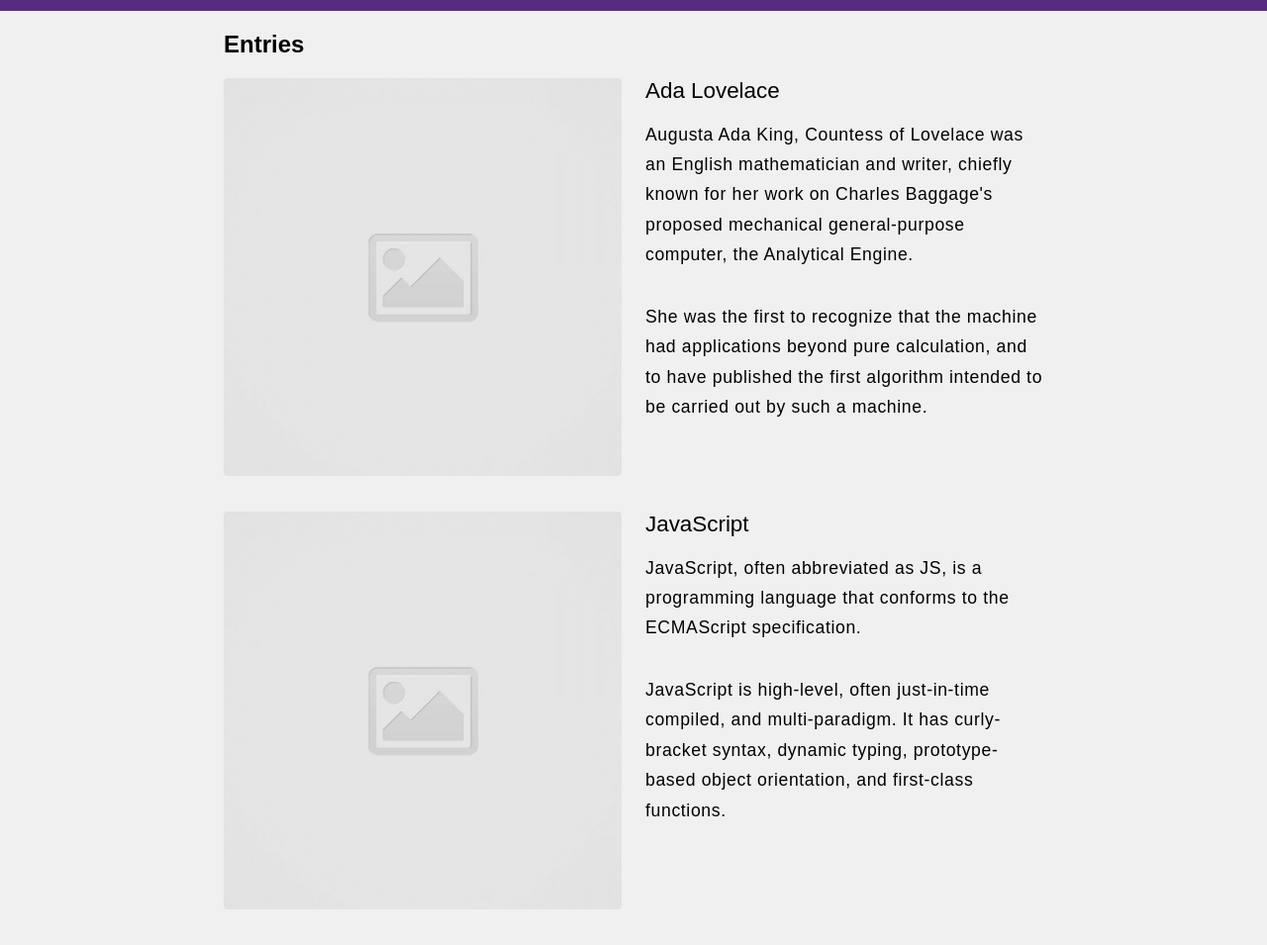
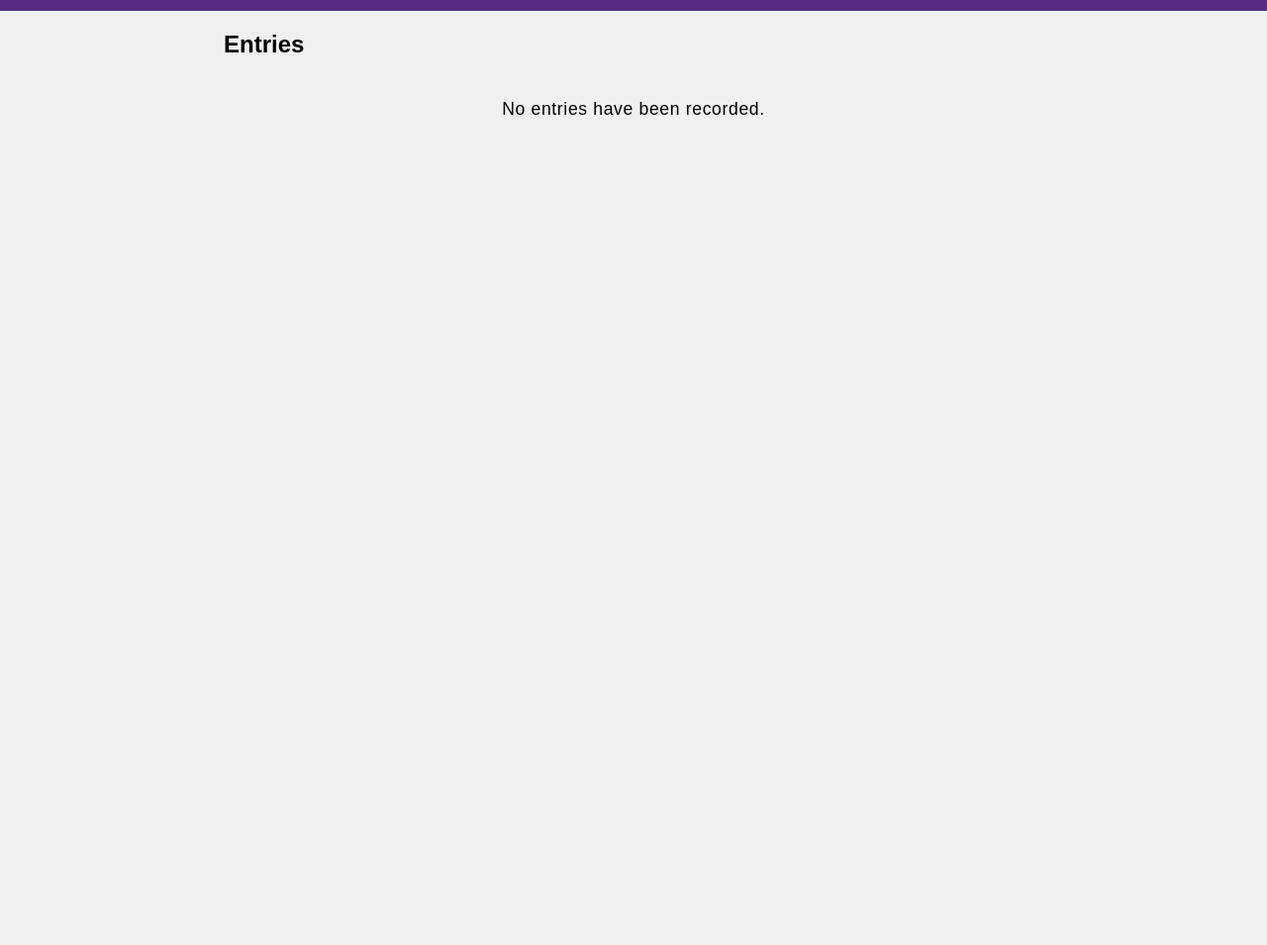
Before and after one commit to loganlee-lth/code-journal, a website: page index.html in a window 1280 px wide. Shown: the part 41-996 px from the top of the page at 99% size. After the commit the page ends 800 px from the top, so only its background shows below. Drawn offline with Linux system fonts and the light colour scheme; a web font is replaced by a local one.

Commit message:
Remove the exampleHTML entries from index.html. Ref #2

```diff
--- a/css/styles.css
+++ b/css/styles.css
@@ -94,3 +94,8 @@ p {
   margin-top: 1rem;
   margin-bottom: 0;
 }
+
+.no-entry-row {
+  display: flex;
+  justify-content: center;
+}
--- a/index.html
+++ b/index.html
@@ -84,35 +84,12 @@
           <h2>Entries</h2>
         </div>
       </div>
+      <div class="row">
+        <div class="column-full no-entry-row">
+          <p>No entries have been recorded.</p>
+        </div>
+      </div>
       <ul>
-        <li class="row">
-          <div class="column-half">
-            <img src="./images/placeholder-image-square.jpg" alt="placeholder image">
-          </div>
-          <div class="column-half">
-            <div class="row">
-              <h3>Ada Lovelace</h3>
-            </div>
-            <div class="row">
-              <p>Augusta Ada King, Countess of Lovelace was an English mathematician and writer, chiefly known for her work on Charles Baggage's proposed mechanical general-purpose computer, the Analytical Engine.</p>
-              <p>She was the first to recognize that the machine had applications beyond pure calculation, and to have published the first algorithm intended to be carried out by such a machine.</p>
-            </div>
-          </div>
-        </li>
-        <li class="row">
-          <div class="column-half">
-            <img src="./images/placeholder-image-square.jpg" alt="placeholder image">
-          </div>
-          <div class="column-half">
-            <div class="row">
-              <h3>JavaScript</h3>
-            </div>
-            <div class="row">
-              <p>JavaScript, often abbreviated as JS, is a programming language that conforms to the ECMAScript specification.</p>
-              <p>JavaScript is high-level, often just-in-time compiled, and multi-paradigm. It has curly-bracket syntax, dynamic typing, prototype-based object orientation, and first-class functions.</p>
-            </div>
-          </div>
-        </li>
       </ul>
     </div>
   </main>
```
